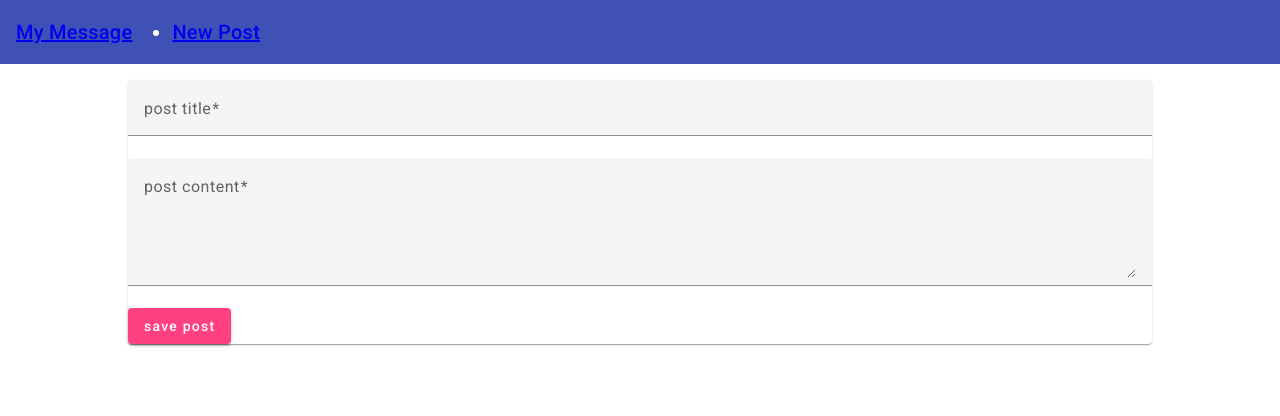
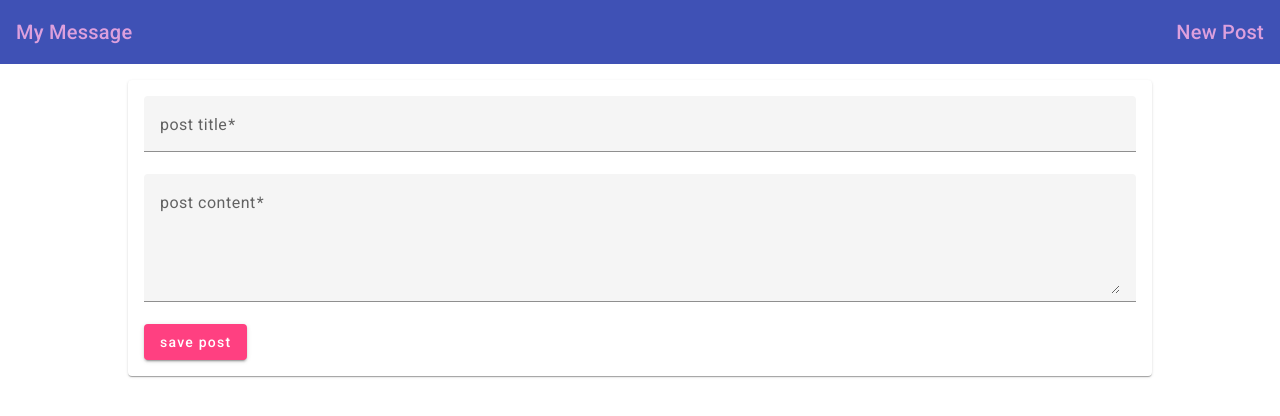
Before and after one commit to siacerola/mean-course, an Angular app: page /create in a window 1280 px wide. Shown: the top 416 px of the page. Built offline with nearby package versions, Linux system fonts and the light colour scheme.

Commit message:
bug routeLinkActive not update

```diff
--- a/src/app/app.component.html
+++ b/src/app/app.component.html
@@ -1,4 +1,7 @@
+<!-- navbar -->
 <app-header></app-header>
+
+<!-- main content -->
 <main>
     <router-outlet></router-outlet>
 </main>
--- a/src/app/app.config.ts
+++ b/src/app/app.config.ts
@@ -9,7 +9,8 @@ import { provideHttpClient } from '@angular/common/http';
 
 export const appConfig: ApplicationConfig = {
   providers: [
-    provideRouter(routes), provideAnimationsAsync(),
+    provideRouter(routes),
+    provideAnimationsAsync(),
     PostsService,
     provideHttpClient()
   ]
--- a/src/app/header/header.component.css
+++ b/src/app/header/header.component.css
@@ -0,0 +1,18 @@
+ul {
+    list-style: none;
+    padding: 0;
+    margin: 0;
+}
+
+a {
+    text-decoration: none;
+    color: white;
+}
+
+.spacer {
+    flex: 1 1 auto;
+}
+
+.active-link {
+    color: plum;
+}
--- a/src/app/header/header.component.html
+++ b/src/app/header/header.component.html
@@ -1,10 +1,13 @@
 <mat-toolbar color="primary">
     <span>
-        <a routerLink="/">My Message</a>
+        <a routerLink="/" routerLinkActive="active-link">My Message</a>
     </span>
+    <span class="spacer"></span>
     <ul>
         <li>
-            <a routerLink="/create">New Post</a>
+            <span>
+                <a routerLink="/create" routerLinkActive="active-link">New Post</a>
+            </span>
         </li>
     </ul>
 </mat-toolbar>
--- a/src/app/header/header.component.ts
+++ b/src/app/header/header.component.ts
@@ -2,13 +2,11 @@ import { Component } from '@angular/core';
 import { MatToolbarModule } from '@angular/material/toolbar';
 import { MatButtonModule } from '@angular/material/button';
 
-import { RouterOutlet } from '@angular/router';
-import { RouterLink } from '@angular/router';
-import { RouterLinkActive } from '@angular/router';
+import { RouterLink, RouterLinkActive } from '@angular/router';
 @Component({
   selector: 'app-header',
   standalone: true,
-  imports: [MatToolbarModule, MatButtonModule, RouterOutlet, RouterLink, RouterLinkActive],
+  imports: [MatToolbarModule, MatButtonModule, RouterLink, RouterLinkActive],
   templateUrl: './header.component.html',
   styleUrl: './header.component.css'
 })
--- a/src/app/posts/post-create/post-create.component.css
+++ b/src/app/posts/post-create/post-create.component.css
@@ -3,6 +3,10 @@ textarea {
     width: 100%;
 }
 
-button{
+button {
     width: max-content;
 }
+
+mat-card {
+    padding: 1rem;
+}
```
Also changed, not shown: src/app/app.component.ts (+2 -10 lines), 1 other file (tests, documents, lock files or other folders).
